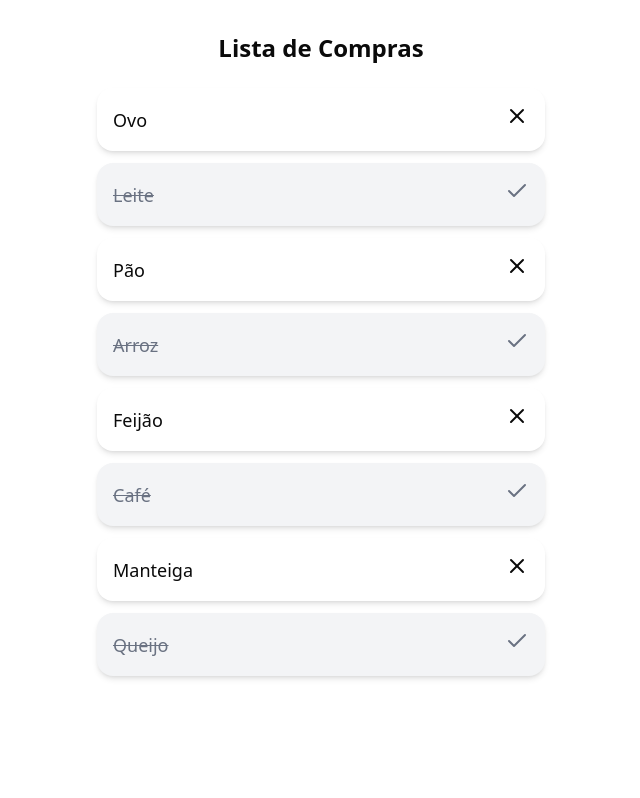
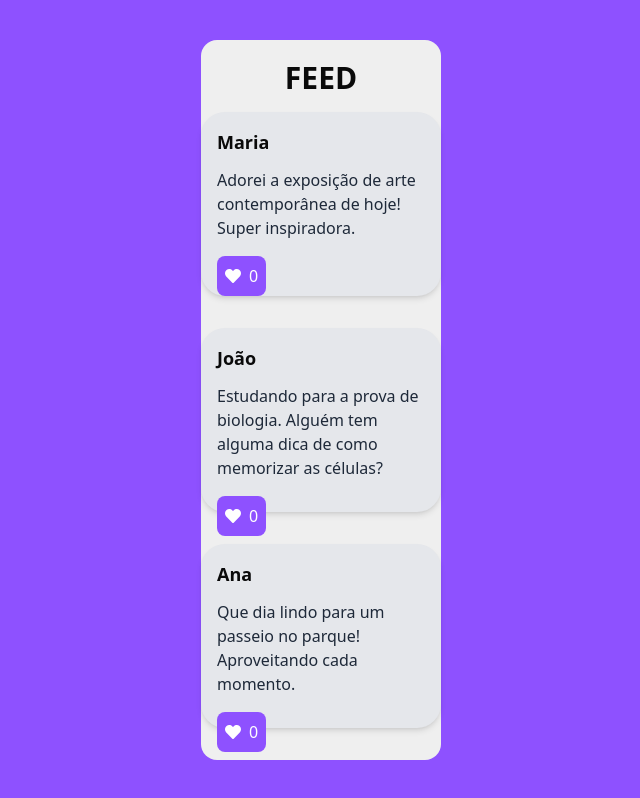
Before and after one commit to Eduardoskei/introducao-nextjs, a Next.js app: page /atv in a window 1280 px wide. Shown: the whole page, without its empty margins (319-959 px from the left). Built offline with nearby package versions, Linux system fonts and the light colour scheme.

Commit message:
feat: revision CBC

```diff
--- a/src/app/atv/page.tsx
+++ b/src/app/atv/page.tsx
@@ -1,7 +1,7 @@
-import ListaDeCompras from "@/components/ListaDeCompras";
+import FeedPage from "@/components/ComponentsATV/FeedPage";
 
 export default function atv() {
     return (
-      <ListaDeCompras/>
+      <FeedPage/>
     )
 }
--- /dev/null
+++ b/src/components/ComponentsATV/FeedPage.tsx
@@ -0,0 +1,58 @@
+'use client'
+
+import { useState } from "react";
+import PostCard from "./PostCard";
+
+export default function FeedPage() {
+
+  const PostsList = [
+    {
+      id: 1,
+      author: "Maria",
+      content: "Adorei a exposição de arte contemporânea de hoje! Super inspiradora.",
+      numLikes: 0
+    },
+    {
+      id: 2,
+      author: "João",
+      content: "Estudando para a prova de biologia. Alguém tem alguma dica de como memorizar as células?",
+      numLikes: 0
+    },
+    {
+      id: 3,
+      author: "Ana",
+      content: "Que dia lindo para um passeio no parque! Aproveitando cada momento.",
+      numLikes: 0
+    }
+  ];
+
+  const [posts, SetPosts] = useState(PostsList);
+
+  const handleLike = (id: number) => {
+    const updatedPosts = [...posts];
+    const index = updatedPosts.findIndex(post => post.id === id);
+    if (index !== -1) {
+      updatedPosts[index].numLikes += 1;
+      SetPosts(updatedPosts);
+    }
+  };
+
+  return (
+    <div className="h-screen bg-violet-500 py-10 px-130">
+      <div className="bg-[#efefef] h-full rounded-2xl text-center pt-5">
+        <h1 className="text-3xl font-semibold">FEED</h1>
+        <div className="w-full h-full flex flex-col items-center text-center">
+          {posts.map((post) => (
+            <PostCard
+              key={post.id}
+              author={post.author}
+              content={post.content}
+              numLikes={post.numLikes}
+              onLike={() => handleLike(post.id)}
+            />
+          ))}
+        </div>
+      </div>
+    </div>
+  )
+}
--- /dev/null
+++ b/src/components/ComponentsATV/PostCard.tsx
@@ -0,0 +1,35 @@
+'use client'
+
+import { useState } from "react";
+import { FaHeart } from "react-icons/fa";
+
+type Props = {
+  author: string;
+  content: string;
+  numLikes: number;
+  onLike: () => void;
+}
+
+export default function PostCard({ author, content, numLikes, onLike }: Props) {
+  const [isLiked, setIsLiked] = useState(false);
+
+  const handleClicker = () => {
+    setIsLiked(!isLiked);
+    onLike();
+  };
+
+  return (
+    <div className="flex justify-center w-full my-4">
+      <div className="h-[23vh] w-full max-w-md bg-gray-200 shadow-md rounded-3xl p-4 flex flex-col justify-between">
+        <h1 className="font-semibold text-left text-lg">{author}</h1>
+        <p className="mt-3 mb-4 text-left text-gray-800">{content}</p>
+        <button
+          className="bg-violet-500 hover:bg-violet-600 cursor-pointer transform hover:scale-110 transition text-white flex items-center space-x-2 p-2 rounded-md self-start"
+          onClick={handleClicker}
+        >
+         <FaHeart/> <span>{numLikes}</span>
+        </button>
+      </div>
+    </div>
+  )
+}
--- a/src/components/ComponentsAtv3/Comment.tsx
+++ /dev/null
@@ -1,15 +0,0 @@
-interface CommentProps {
-  name: string;
-  message: string;
-  timestamp: string;
-}
-
-export default function Comment({ name, message, timestamp }: CommentProps) {
-  return (
-    <div className="bg-gray-700 p-4 rounded-md shadow-sm transform hover:scale-105 transition cursor-pointer">
-      <p className="text-sm text-gray-300">{timestamp}</p>
-      <p className="font-semibold text-white">{name}</p>
-      <p className="text-white mt-1">{message}</p>
-    </div>
-  );
-};
--- a/src/components/ComponentsAtv3/CommentForm.tsx
+++ /dev/null
@@ -1,62 +0,0 @@
-'use client'
-
-import { useState } from "react";
-
-interface CommentFormProps {
-  onAddComment: (name: string, message: string) => void;
-}
-
-export default function CommentForm({ onAddComment }: CommentFormProps) {
-  const [name, setName] = useState("");
-  const [message, setMessage] = useState("");
-
-  const handleSubmit = (e: React.FormEvent) => {
-    e.preventDefault();
-
-    onAddComment(name.trim(), message.trim());
-
-    setName("");
-    setMessage("");
-  };
-
-  return (
-    <form
-      onSubmit={handleSubmit}
-      className="bg-gray-700 text-white p-6 rounded-lg shadow-md space-y-4 max-w-md mx-auto"
-    >
-      <div>
-
-         <h2 className="text-center text-2xl">ATIVIDADE</h2>
-
-        <label htmlFor="name" className="block text-sm font-medium">Nome: </label>
-        <input
-          type="text"
-          id="name"
-          value={name}
-          placeholder="Digite o seu nome"
-          onChange={(e) => setName(e.target.value)}
-          className="mt-1 block w-full rounded-md border border-gray-300 shadow-sm p-2 focus:border-gray-500 focus:ring-gray-500"
-        />
-      </div>
-
-      <div>
-        <label htmlFor="message" className="block text-sm font-medium">Mensagem: </label>
-        <input
-          type="text"
-          id="message"
-          value={message}
-          placeholder="Digite a mensagem"
-          onChange={(e) => setMessage(e.target.value)}
-          className="mt-1 block w-full rounded-md border border-gray-300 shadow-sm p-2 focus:border-gray-500 focus:ring-gray-500"
-        />
-      </div>
-
-      <button
-        type="submit"
-        className="w-full bg-blue-700 text-white py-2 px-4 rounded-md hover:bg-blue-800 transition cursor-pointer"
-      >
-        Enviar mensagem
-      </button>
-    </form>
-  );
-}
--- a/src/components/ComponentsAtv3/CommentList.tsx
+++ /dev/null
@@ -1,32 +0,0 @@
-import Comment from "./Comment";
-
-interface CommentItem {
-  name: string;
-  message: string;
-  timestamp: string;
-}
-
-interface CommentListProps {
-  comments: CommentItem[];
-}
-
-export default function CommentList ({ comments }: CommentListProps) {
-  return (
-    <div className="bg-gray-800 text-white p-6 rounded-lg shadow-md max-w-md mx-auto mt-6 space-y-4">
-      <h2 className="text-xl font-semibold text-center mb-4">Comentários</h2>
-
-      {comments.length === 0 ? (
-        <p className="text-center text-gray-300">Nenhum comentário ainda.</p>
-      ) : (
-        comments.map((comment, index) => (
-          <Comment
-            key={index}
-            name={comment.name}
-            message={comment.message}
-            timestamp={comment.timestamp}
-          />
-        ))
-      )}
-    </div>
-  );
-};
```
